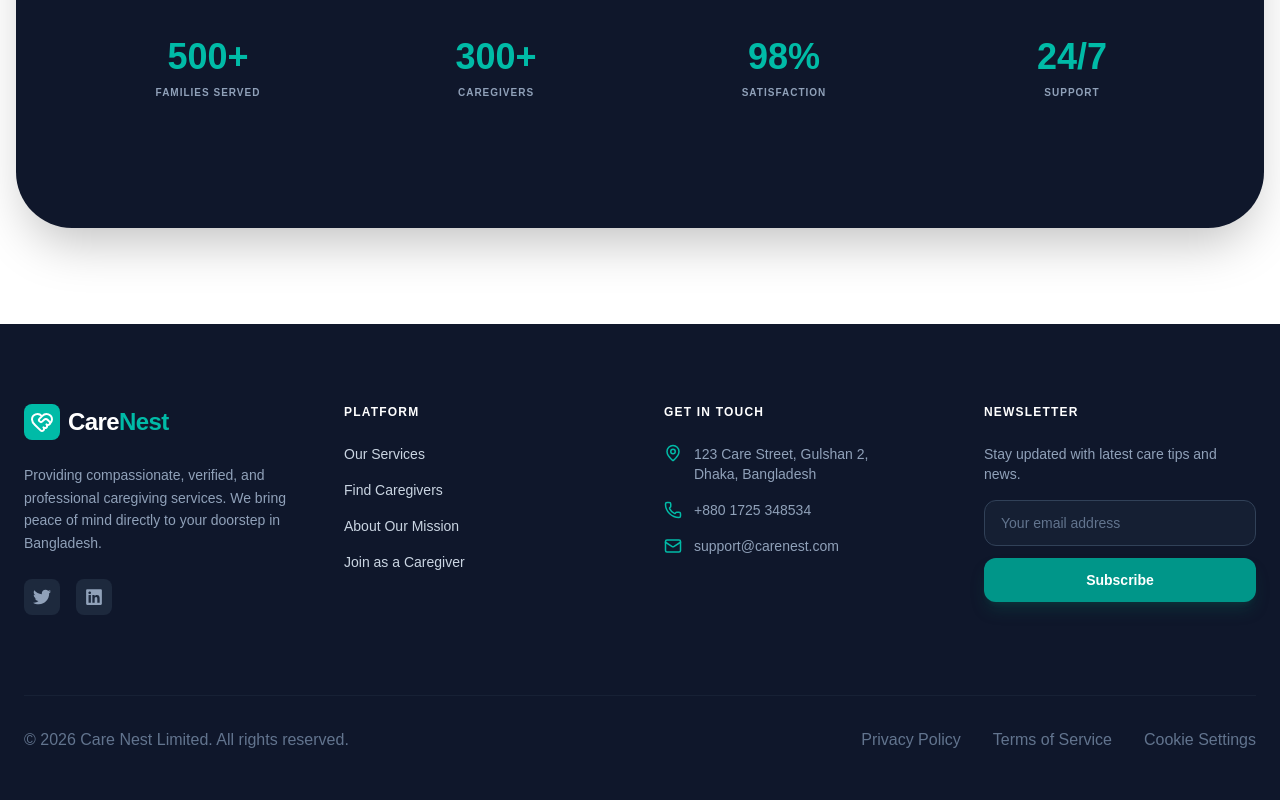
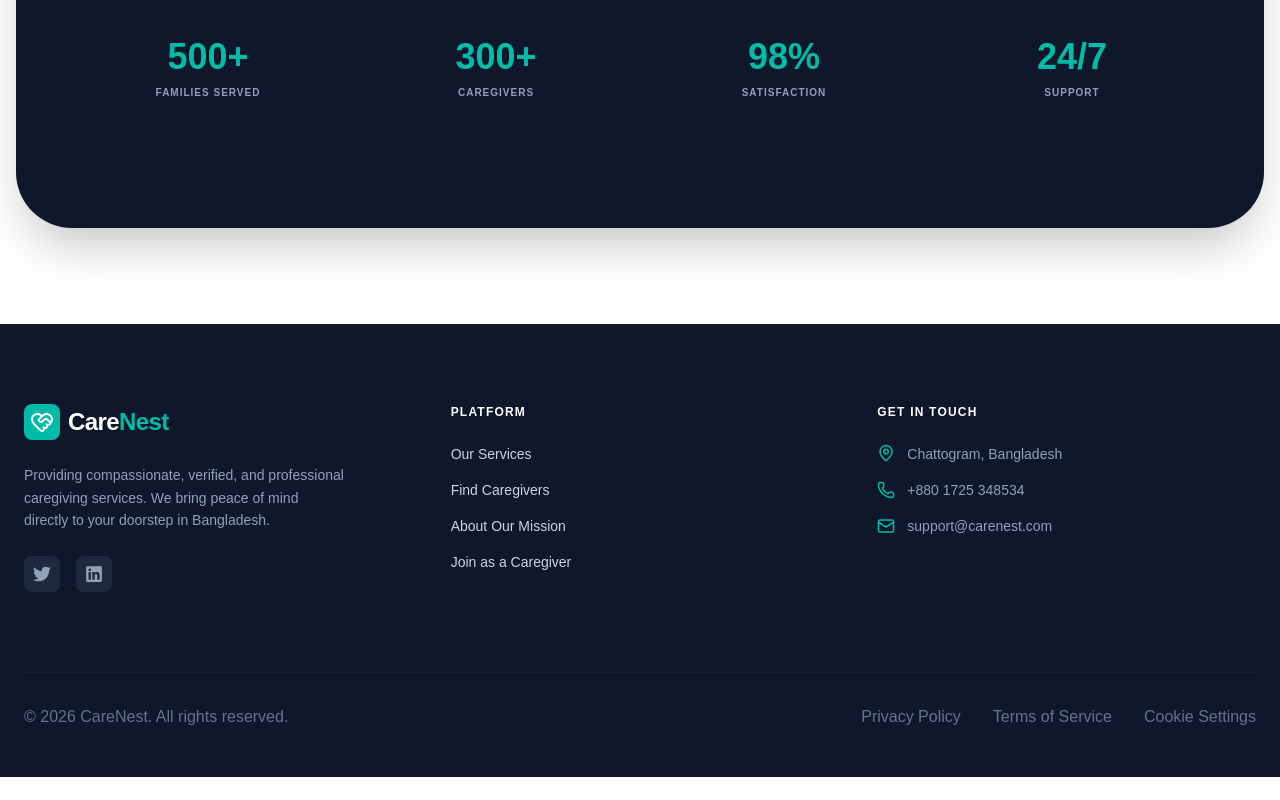
Before and after one commit to abdulrehmanaarmaan/care-nest, a Next.js app: page / in a window 1280 px wide. Shown: the part 2496-3296 px from the top of the page. After the commit the page ends 3273 px from the top, so only its background shows below. Built offline with nearby package versions, Linux system fonts and the light colour scheme; no server answers.

Commit message:
refactor(footer): remove inactive social and cookie preference links

```diff
--- a/src/app/components/Footer.tsx
+++ b/src/app/components/Footer.tsx
@@ -9,7 +9,7 @@
         <footer className="bg-slate-900 text-slate-300">
             {/* Main Footer Content */}
             <div className="max-w-7xl mx-auto px-6 pt-20 pb-12">
-                <div className="grid grid-cols-1 md:grid-cols-2 lg:grid-cols-4 gap-12">
+                <div className="grid grid-cols-1 md:grid-cols-2 lg:grid-cols-3 gap-12">
                     {/* Column 1: Brand & About */}
                     <div className="space-y-6">
                         <Link href="/" className="flex items-center gap-2 group w-fit">
@@ -47,7 +47,9 @@
                         <ul className="space-y-4 text-sm">
                             <li className="flex items-start gap-3 group">
                                 <MapPin size={18} className="text-teal-500 shrink-0 group-hover:scale-110 transition-transform" />
-                                <span className="text-slate-400">123 Care Street, Gulshan 2,<br />Dhaka, Bangladesh</span>
+                                <span className="text-slate-400">
+                                    {/* 123 Care Street, Gulshan 2,<br /> */}
+                                Chattogram, Bangladesh</span>
                             </li>
                             <li className="flex items-center gap-3 group">
                                 <Phone size={18} className="text-teal-500 shrink-0 group-hover:scale-110 transition-transform" />
@@ -60,7 +62,7 @@
                         </ul>
                     </div>
                     {/* Column 4: Newsletter */}
-                    <div>
+                    {/* <div>
                         <h4 className="text-white font-bold mb-6 uppercase tracking-widest text-xs">Newsletter</h4>
                         <p className="text-sm text-slate-400 mb-4">Stay updated with latest care tips and news.</p>
                         <form className="space-y-3" onSubmit={(e) => e.preventDefault()}>
@@ -73,11 +75,11 @@
                                 Subscribe
                             </button>
                         </form>
-                    </div>
+                    </div> */}
                 </div>
                 {/* Bottom Bar */}
                 <div className="mt-20 pt-8 border-t border-slate-800/60 flex flex-col md:flex-row justify-between items-center gap-6 text-slate-500">
-                    <p>© {new Date().getFullYear()} Care Nest Limited. All rights reserved.</p>
+                    <p>© {new Date().getFullYear()} CareNest. All rights reserved.</p>
                     <div className="flex gap-8 font-medium">
                         <Link href="/privacy" className="hover:text-teal-500 transition">Privacy Policy</Link>
                         <Link href="/terms" className="hover:text-teal-500 transition">Terms of Service</Link>
```
